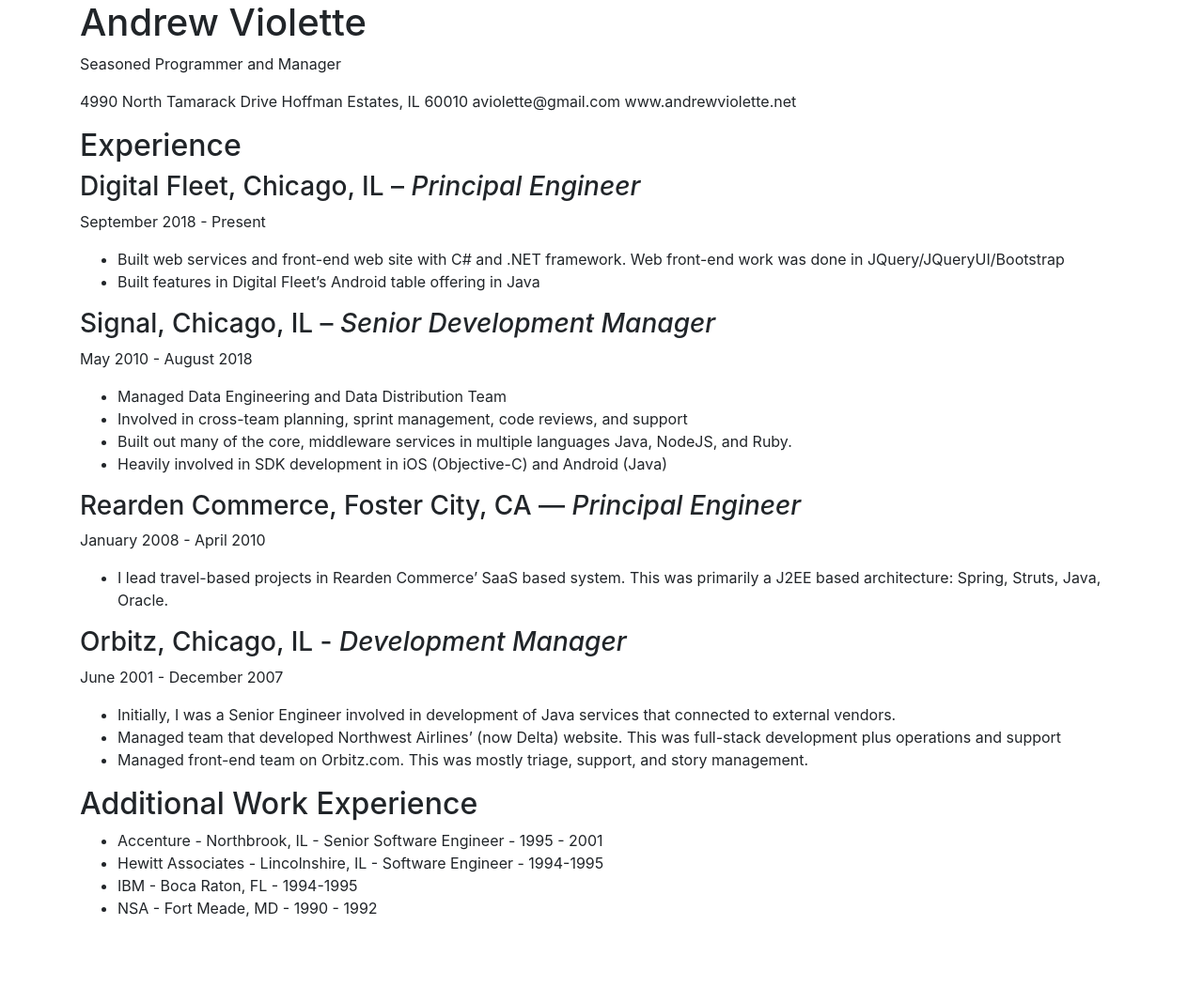
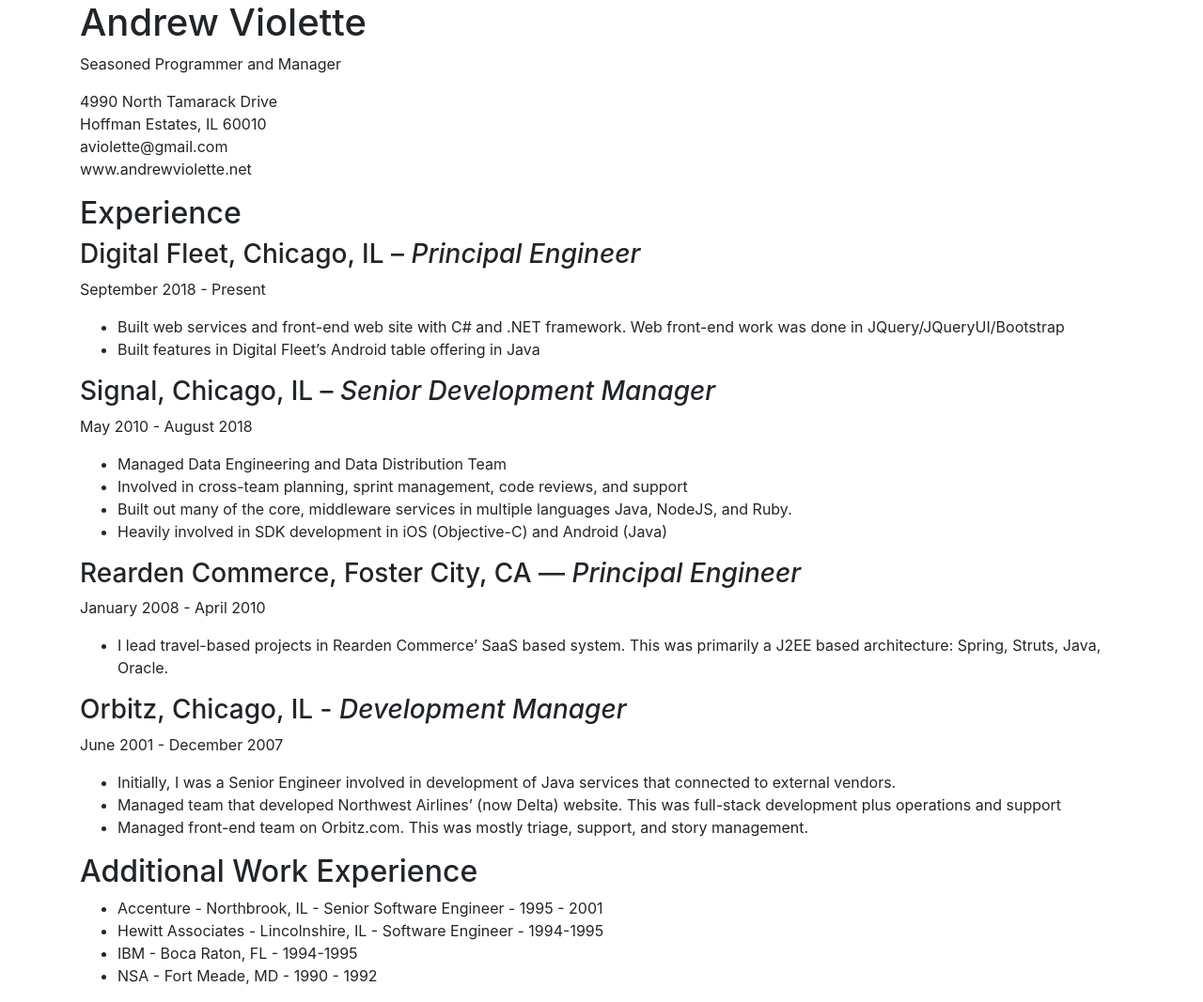
Before and after one commit to aviolette/aviolette.github.io, a Jekyll site: the page built from resume.md, in a window 1280 px wide. Shown: the whole page at 94% size. Built offline with Jekyll 4.4.1, drawn with Linux system fonts in a browser that asks for light colours; nearby versions of some CDN libraries; our own code applies the rules of GitHub Pages for plain Markdown files; before the commit the page ends 995 px from its top, so only the background shows below that; part of the change alters nothing that is shown.

```diff
--- a/resume.md
+++ b/resume.md
@@ -1,10 +1,10 @@
 # Andrew Violette
 Seasoned Programmer and Manager
 
-<address>4990 North Tamarack Drive
+4990 North Tamarack Drive
 Hoffman Estates, IL  60010
 aviolette@gmail.com
-www.andrewviolette.net  </address>
+www.andrewviolette.net
 
 ## Experience
 
```
